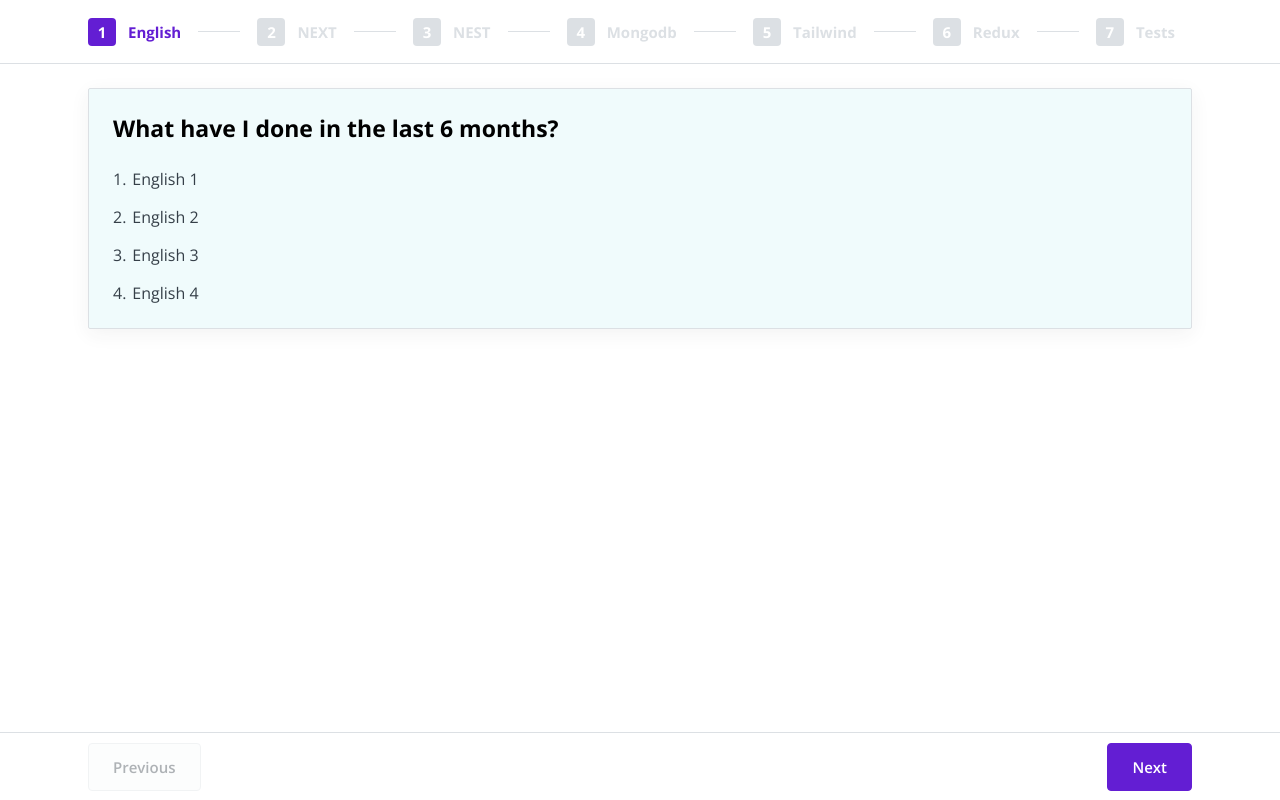
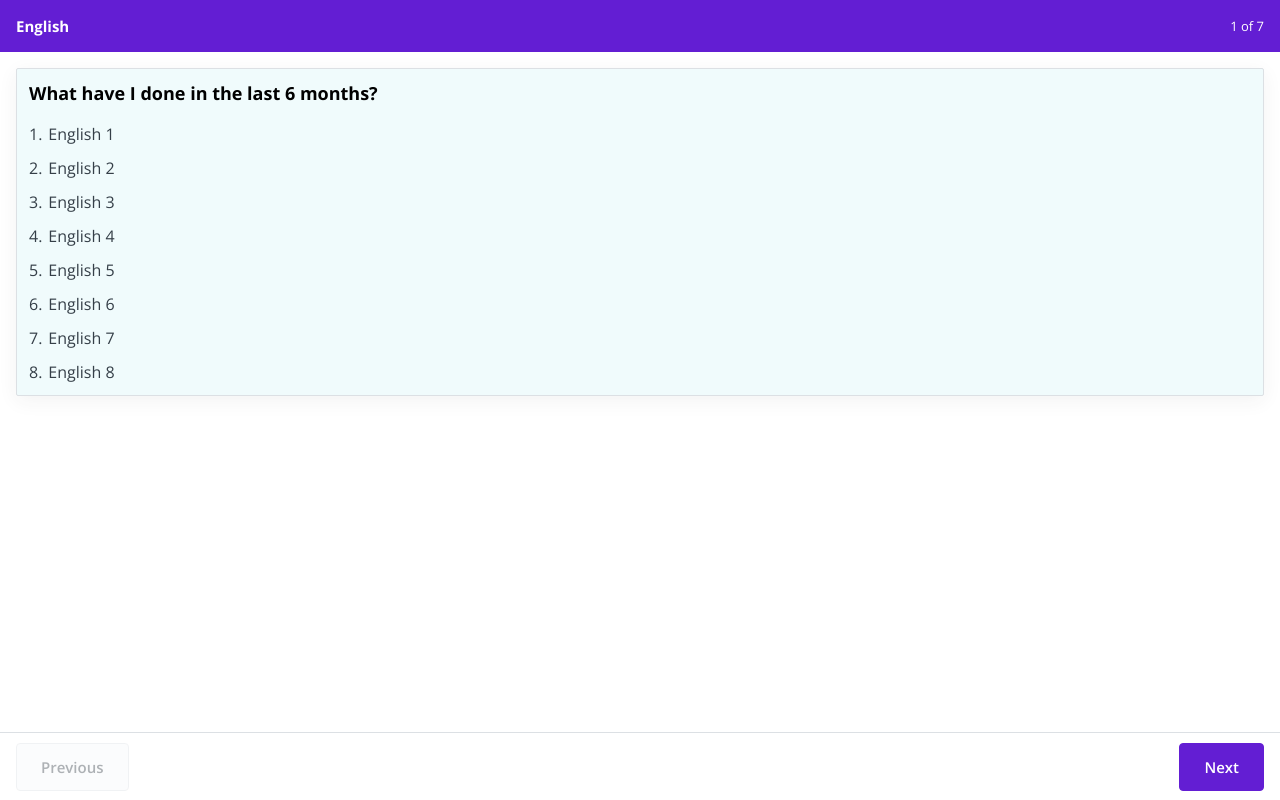
Before and after one commit to Hlib-Chyz/raise-me-up-client, a Next.js app: page /home in a window 1280 px wide. Built offline with nearby package versions, Linux system fonts and the light colour scheme.

Commit message:
feat: adaptives

```diff
--- a/src/app/components/button.tsx
+++ /dev/null
@@ -1,3 +0,0 @@
-export default function Button() {
-    return <button>button</button>;
-}
--- a/src/app/globals.css
+++ b/src/app/globals.css
@@ -14,6 +14,14 @@
 .heading-h5-bold {
     @apply text-23 font-700 leading-31;
 }
+.heading-h6-bold {
+    @apply text-18 font-700 leading-24;
+}
+
+.forms-hint {
+    @apply text-13 font-400 leading-18;
+}
+
 .button {
     @apply button-large h-48 px-24 rounded-4 border disabled:opacity-40;
 }
--- a/src/app/home/components/buttons.tsx
+++ b/src/app/home/components/buttons.tsx
@@ -7,7 +7,7 @@ export default function Buttons() {
     const dispatch = useDispatch();
     const { currentPage, pages } = useSelector(getPaginationState);
     return (
-        <div className="h-68 px-88 flex items-center justify-between border-t border-light-grey fixed bottom-0 left-0 w-full">
+        <div className="bg-white h-68 flex items-center justify-between border-t border-light-grey fixed bottom-0 left-0 w-full px-16 desktop:px-88">
             <button
                 onClick={() => dispatch(setCurrentPage(currentPage - 1))}
                 disabled={currentPage === 0}
--- a/src/app/home/components/content.tsx
+++ b/src/app/home/components/content.tsx
@@ -1,16 +1,17 @@
 'use client';
-import { getInfoState } from '@/store/slices/paginationSlice';
+import { getCurrentInfoState } from '@/store/slices/paginationSlice';
+import React from 'react';
 import { useSelector } from 'react-redux';
-import React from 'react';
 
 export default function Content() {
-    const info = useSelector(getInfoState);
+    const info = useSelector(getCurrentInfoState);
     return (
-        <div className="bg-aquamarine mx-88 my-24 p-24 border rounded-2 border-light-grey shadow-standard">
-            <h5 className="heading-h5-bold color-dark mb-24">
+        <div className="pb-68">
+            <div className="bg-aquamarine border rounded-2 border-light-grey shadow-standard m-16 p-12 desktop:mx-88 desktop:my-24 desktop:p-24">
+                <h5 className="color-dark heading-h6-bold mb-18 desktop:mb-24 desktop:text-23 desktop:leading-31">
                     What have I done in the last 6 months?
                 </h5>
-            <ul className="flex flex-col gap-16">
+                <ul className="flex flex-col gap-12 desktop:gap-16">
                     {info?.map((inf, index) => (
                         <React.Fragment key={inf}>
                             <li className="flex flex-row gap-6 items-center body-medium-regular text-black">
@@ -21,5 +22,6 @@ export default function Content() {
                     ))}
                 </ul>
             </div>
+        </div>
     );
 }
--- a/src/app/home/components/pagination.tsx
+++ b/src/app/home/components/pagination.tsx
@@ -1,10 +1,15 @@
 'use client';
-import { getPaginationState, setCurrentPage } from '@/store/slices/paginationSlice';
+import {
+    getCurrentTabState,
+    getPaginationState,
+    setCurrentPage,
+} from '@/store/slices/paginationSlice';
 import React from 'react';
 import { useDispatch, useSelector } from 'react-redux';
 
 export default function Pagination() {
     const { currentPage, pages } = useSelector(getPaginationState);
+    const currentTab = useSelector(getCurrentTabState);
     const dispatch = useDispatch();
     const leftArrowKeyCode = 'ArrowLeft';
     const rightArrowKeyCode = 'ArrowRight';
@@ -16,7 +21,8 @@ export default function Pagination() {
         }
     };
     return (
-        <div className="h-64 px-88 flex items-center justify-between border-b border-light-grey">
+        <>
+            <div className="h-64 px-88 items-center justify-between border-b border-light-grey hidden desktop:flex">
                 {pages.map((page) => (
                     <React.Fragment key={page.id}>
                         <button
@@ -36,5 +42,12 @@ export default function Pagination() {
                     </React.Fragment>
                 ))}
             </div>
+            <div className="h-52 px-16 flex items-center justify-between bg-purple text-white desktop:hidden">
+                <div className="body-medium-bold">{currentTab?.name}</div>
+                <div className="forms-hint">
+                    {(currentTab?.id ?? 0) + 1} of {pages.length}
+                </div>
+            </div>
+        </>
     );
 }
--- a/src/store/slices/paginationSlice.ts
+++ b/src/store/slices/paginationSlice.ts
@@ -9,7 +9,20 @@ export interface IPaginationState {
 const initialState: IPaginationState = {
     currentPage: 0,
     pages: [
-        { name: 'English', info: ['English 1', 'English 2', 'English 3', 'English 4'], id: 0 },
+        {
+            name: 'English',
+            info: [
+                'English 1',
+                'English 2',
+                'English 3',
+                'English 4',
+                'English 5',
+                'English 6',
+                'English 7',
+                'English 8',
+            ],
+            id: 0,
+        },
         { name: 'NEXT', info: ['NEXT 1', 'NEXT 2', 'NEXT 3', 'NEXT 4'], id: 1 },
         { name: 'NEST', info: ['NEST 1', 'NEST 2', 'NEST 3', 'NEST 4'], id: 2 },
         { name: 'Mongodb', info: ['Mongodb 1', 'Mongodb 2', 'Mongodb 3', 'Mongodb 4'], id: 3 },
@@ -33,8 +46,10 @@ export const paginationSlice = createSlice({
 });
 
 export const getPaginationState = (state: IStore) => state.pagination;
-export const getInfoState = (state: IStore) =>
+export const getCurrentInfoState = (state: IStore) =>
     state.pagination.pages.find((page) => page.id === state.pagination.currentPage)?.info;
+export const getCurrentTabState = (state: IStore) =>
+    state.pagination.pages.find((page) => page.id === state.pagination.currentPage);
 
 export const { setCurrentPage } = paginationSlice.actions;
 
--- a/tailwind.config.ts
+++ b/tailwind.config.ts
@@ -7,14 +7,21 @@ const config: Config = {
         './src/app/**/*.{js,ts,jsx,tsx,mdx}',
     ],
     theme: {
+        screens: {
+            desktop: '1400px',
+        },
         fontSize: {
+            13: '13px',
             15: '15px',
             16: '16px',
+            18: '18px',
             23: '23px',
         },
         lineHeight: {
+            18: '18px',
             20: '20px',
             22: '22px',
+            24: '24px',
             31: '31px',
         },
         fontWeight: {
@@ -44,10 +51,12 @@ const config: Config = {
             6: '6px',
             12: '12px',
             16: '16px',
+            18: '18px',
             24: '24px',
             28: '28px',
             42: '42px',
             48: '48px',
+            52: '52px',
             64: '64px',
             68: '68px',
             88: '88px',
```
Lines whose indentation alone changed are shown as unchanged.
